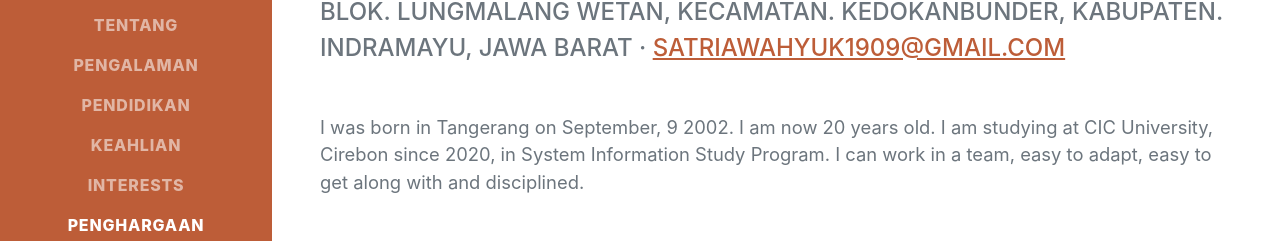
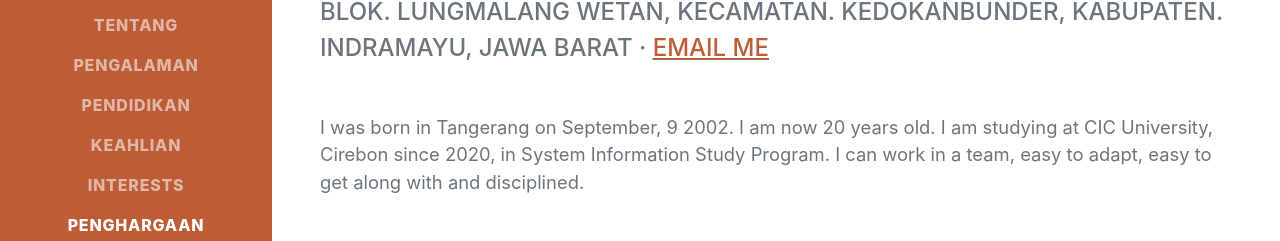
Before and after one commit to Satriawahyuk/tugas2-fswd-arkatama, a plain HTML site: page index.html in a window 1280 px wide. Shown: the part 367-608 px from the top of the page. Drawn offline with nearby package versions, Linux system fonts and the light colour scheme; a web font is replaced by a local one.

Commit message:
Commit email

```diff
--- a/index.html
+++ b/index.html
@@ -47,7 +47,7 @@
           </h1>
           <div class="subheading mb-5">
             Jalan. Jatibarang-Karangampel, Desa. Jayalaksana, RT/RW:31/06 Blok. Lungmalang Wetan, Kecamatan. Kedokanbunder, Kabupaten. Indramayu, JAWA BARAT ·
-            <a href="mailto:satriawahyuk1909@gmail.com">satriawahyuk1909@gmail.com</a>
+            <a href="mailto:satriawahyuk1909@gmail.com">Email me</a>
           </div>
           <p class="lead mb-5">
             I was born in Tangerang on September, 9 2002. I am now 20 years old. I am studying at CIC University, Cirebon since 2020, in System Information Study Program. I can work in a team, easy to adapt, easy to get along with and
```
